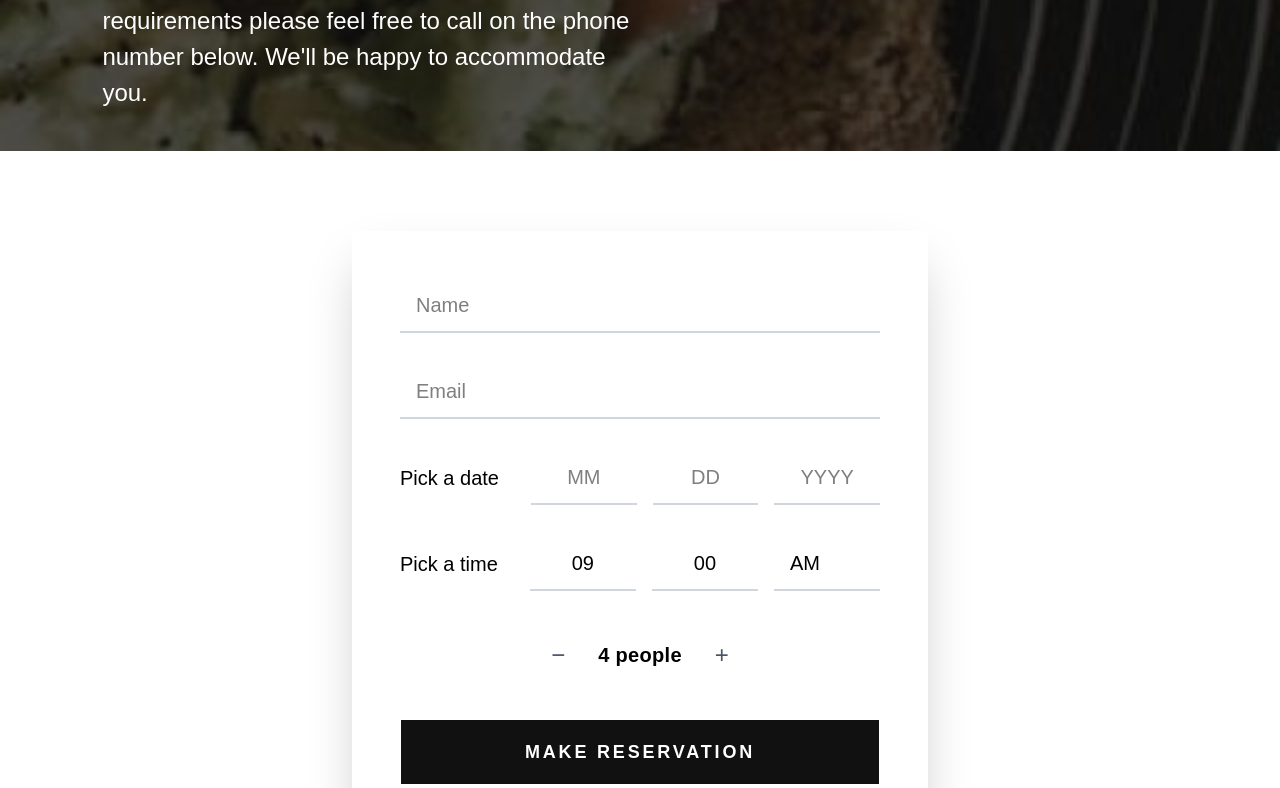
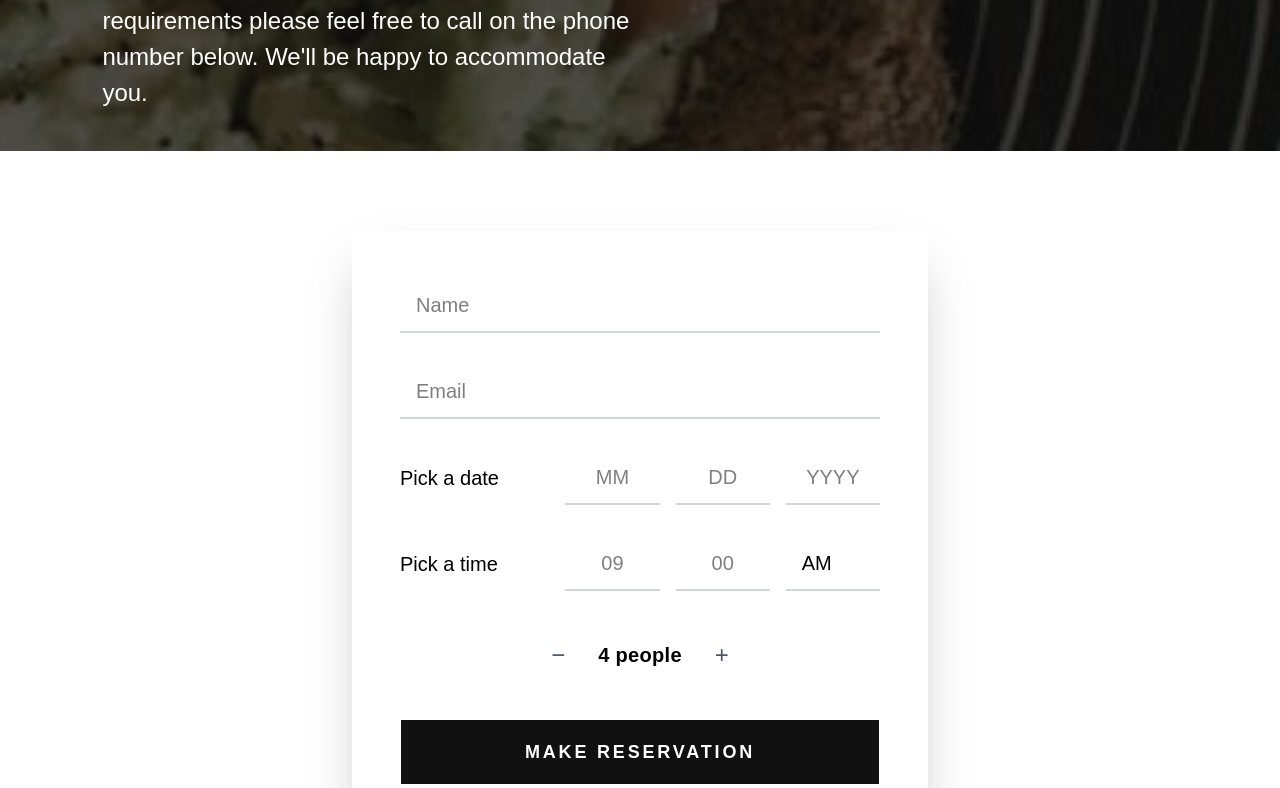
Before and after one commit to anet-eny/dine-restaurant-website, a React (Vite) app: page /reservations in a window 1280 px wide. Shown: the part 449-1237 px from the top of the page. Built offline with nearby package versions, Linux system fonts and the light colour scheme.

Commit message:
feat: create hours and minutes validators, add hours and minutes to requiredFields and update error/touched styles of Date and Time pickers

```diff
--- a/src/components/ReservationForm.jsx
+++ b/src/components/ReservationForm.jsx
@@ -18,13 +18,21 @@ const ReservationForm = ({
     month: "",
     day: "",
     year: "",
-    hours: "09",
-    minutes: "00",
+    hours: "",
+    minutes: "",
     period: "AM",
     people: defaultPeople,
   };
 
-  const requiredFields = ["name", "email", "month", "day", "year"];
+  const requiredFields = [
+    "name",
+    "email",
+    "month",
+    "day",
+    "year",
+    "hours",
+    "minutes",
+  ];
 
   const {
     formData,
@@ -101,11 +109,19 @@ const ReservationForm = ({
           </div>
 
           {/* Date Picker */}
-          <div className="md:flex md:items-center md:justify-between md:gap-8">
-            <label className="block md:inline-block mb-3 md:mb-0 md:whitespace-nowrap">
-              {fields.date.label}
-            </label>
-            <div className="flex gap-4">
+          <div className="md:flex md:items-center md:justify-between md:gap-2">
+            <div className="md:w-1/3 mb-3 md:mb-0">
+              <label className="block md:inline-block  md:whitespace-nowrap">
+                {fields.date.label}
+              </label>
+              {(errors.month || errors.day || errors.year) &&
+                (touched.month || touched.day || touched.year) && (
+                  <p className="text-red-500 text-xs mt-1">
+                    This field is incomplete
+                  </p>
+                )}
+            </div>
+            <div className="flex md:w-2/3 gap-4">
               <input
                 type="text"
                 name="month"
@@ -149,35 +165,49 @@ const ReservationForm = ({
                 } focus:outline-none focus:border-gray-900 transition-colors`}
               />
             </div>
-            {(errors.month || errors.day || errors.year) &&
-              (touched.month || touched.day || touched.year) && (
-                <p className="text-red-500 text-xs mt-1">
-                  This field is incomplete
-                </p>
-              )}
           </div>
 
           {/* Time Picker */}
-          <div className="md:flex md:items-center md:justify-between md:gap-8">
-            <label className="block md:inline-block mb-3 md:mb-0 md:whitespace-nowrap">
-              {fields.time.label}
-            </label>
-            <div className="flex gap-4 items-center">
+          <div className="md:flex md:items-center md:justify-between md:gap-2">
+            <div className="md:w-1/3 mb-3 md:mb-0">
+              <label className="block md:inline-block md:whitespace-nowrap">
+                {fields.time.label}
+              </label>
+              {(errors.hours || errors.minutes) &&
+                (touched.hours || touched.minutes) && (
+                  <p className="text-red-500 text-xs mt-1">
+                    This field is incomplete
+                  </p>
+                )}
+            </div>
+            <div className="flex md:w-2/3 gap-4 items-center">
               <input
                 type="text"
                 name="hours"
+                placeholder="09"
                 maxLength="2"
                 value={formData.hours}
                 onChange={handleChange}
-                className="w-1/3 px-4 py-3 border-b-2 border-gray-300 text-center focus:outline-none focus:border-gray-900 transition-colors"
+                onBlur={handleBlur}
+                className={`w-1/3 px-4 py-3 border-b-2 text-center ${
+                  errors.hours && touched.hours
+                    ? "border-red-500"
+                    : "border-gray-300"
+                } focus:outline-none focus:border-gray-900 transition-colors`}
               />
               <input
                 type="text"
                 name="minutes"
+                placeholder="00"
                 maxLength="2"
                 value={formData.minutes}
                 onChange={handleChange}
-                className="w-1/3 px-4 py-3 border-b-2 border-gray-300 text-center focus:outline-none focus:border-gray-900 transition-colors"
+                onBlur={handleBlur}
+                className={`w-1/3 px-4 py-3 border-b-2 text-center ${
+                  errors.minutes && touched.minutes
+                    ? "border-red-500"
+                    : "border-gray-300"
+                } focus:outline-none focus:border-gray-900 transition-colors`}
               />
               <select
                 name="period"
--- a/src/utils/formValidation.js
+++ b/src/utils/formValidation.js
@@ -57,6 +57,27 @@ export const validators = {
     }
     return "";
   },
+  hours: (value) => {
+    if (value === "") {
+      return "This field is incomplete";
+    }
+    const num = parseInt(value, 10);
+    if (num < 1 || num > 12) {
+      return "Invalid hour";
+    }
+    return "";
+  },
+
+  minutes: (value) => {
+    if (value === "") {
+      return "This field is incomplete";
+    }
+    const num = parseInt(value, 10);
+    if (num < 0 || num > 59) {
+      return "Invalid minutes";
+    }
+    return "";
+  },
 };
 
 export const validateField = (name, value) => {
```
